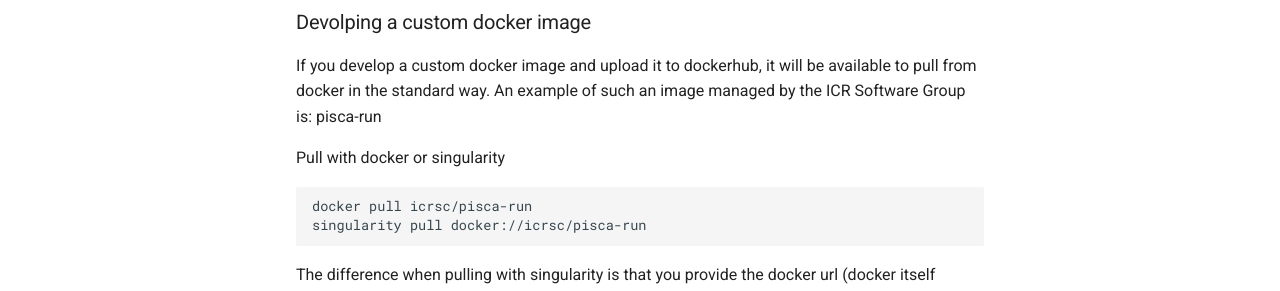
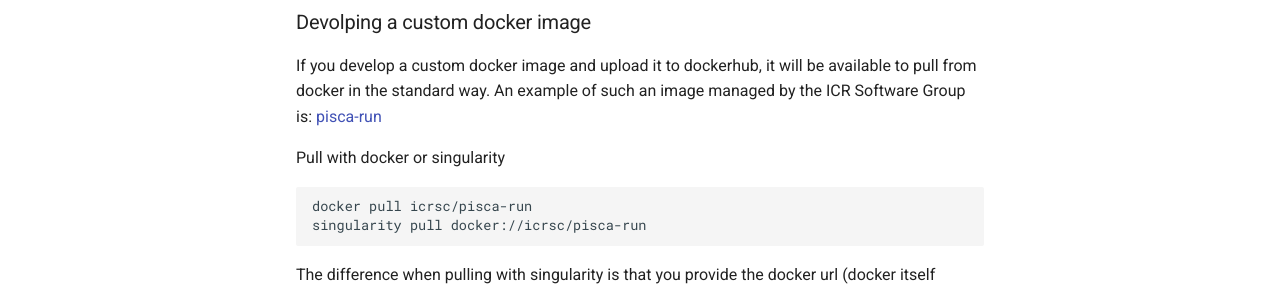
Before and after one commit to AlmaCookBook/AlmaCookBook.github.io, an MkDocs documentation site: the page built from docs/workflows/containers.md, in a window 1280 px wide and 1170 px high. Shown: the part 365-656 px from the top of the window. Built offline with MkDocs 1.6.1 and Material for MkDocs 9.7.7, drawn with Linux system fonts in a browser that asks for light colours; part of the change alters nothing that is shown.

````diff
--- a/docs/workflows/containers.md
+++ b/docs/workflows/containers.md
@@ -8,7 +8,7 @@ There are times when you only have access to singularity but not docker, for exa
 
 ### Devolping a custom docker image
 
-If you develop a custom docker image and upload it to dockerhub, it will be available to pull from docker in the standard way. An example of such an image managed by the ICR Software Group is: pisca-run
+If you develop a custom docker image and upload it to dockerhub, it will be available to pull from docker in the standard way. An example of such an image managed by the ICR Software Group is: [pisca-run](https://hub.docker.com/r/icrsc/pisca-run)
 
 Pull with docker or singularity
 ```
````
